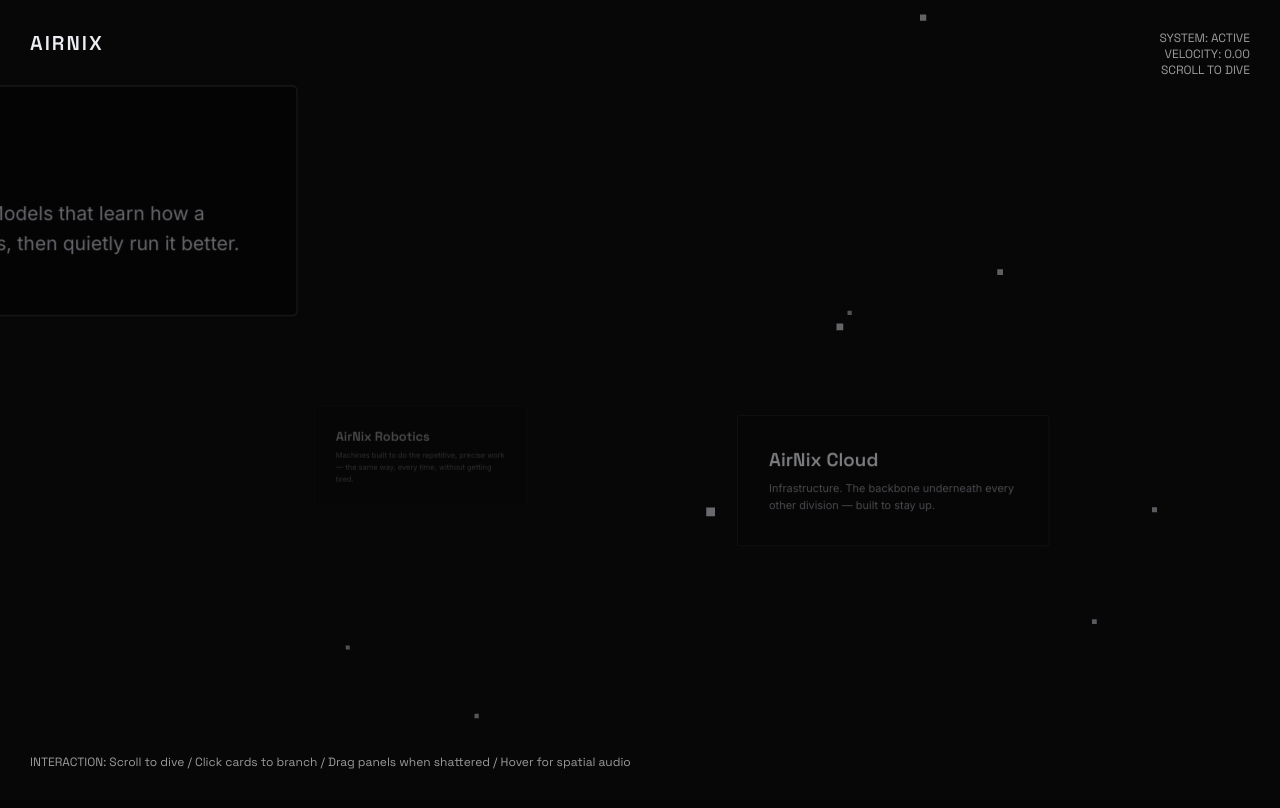
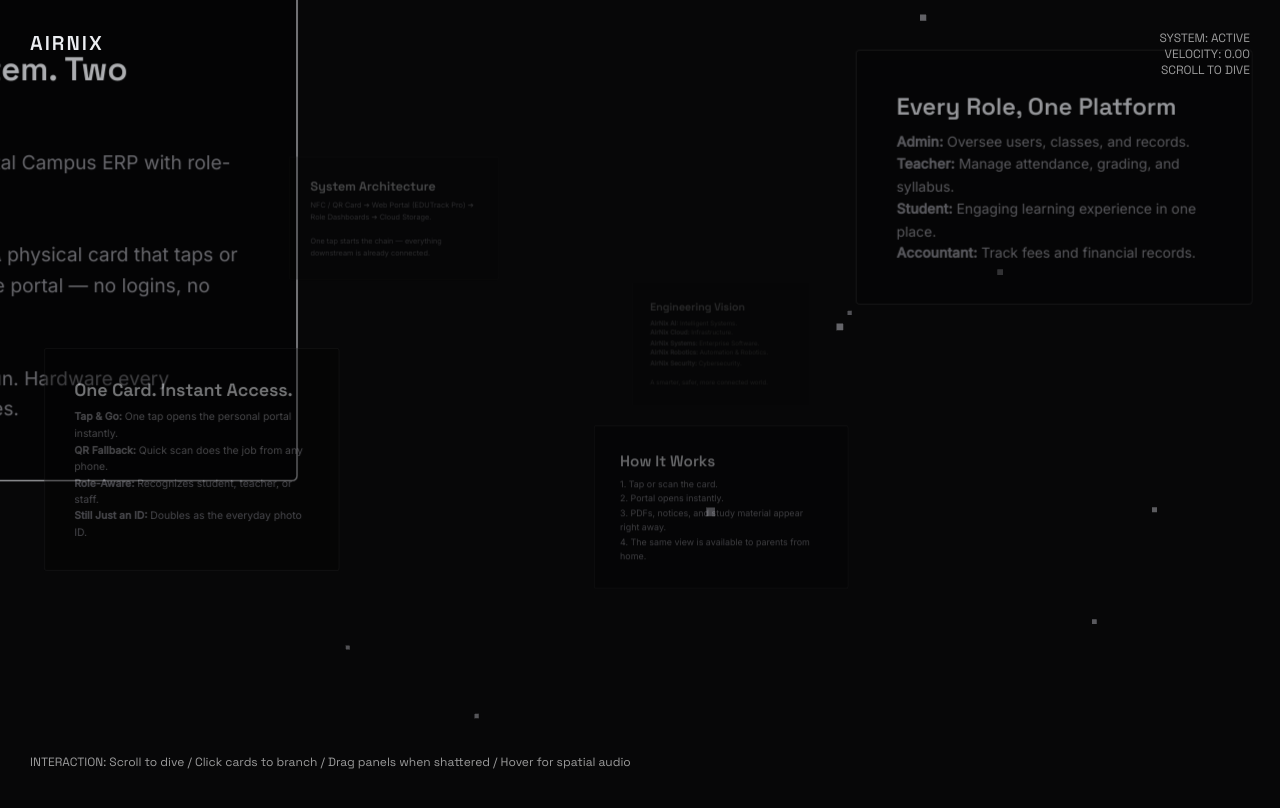
Before and after one commit to riishilmmehta/AIRNIX, a plain HTML site: page index.html in a window 1280 px wide. Shown: the top 808 px of the page. Drawn offline with nearby package versions, Linux system fonts and the light colour scheme; animation ran at ten frames a second.

Commit message:
Update 3D panels with Smart Campus Ecosystem presentation content

```diff
--- a/index.html
+++ b/index.html
@@ -51,22 +51,40 @@
 <div id="webgl-container"></div>
 
 <div class="css3d-container" id="css-container">
-  <div class="css3d-object" id="card-ai">
+  <div class="css3d-object" id="card-ecosystem">
     <div class="section-card">
-      <h2>AirNix AI</h2>
-      <p>Intelligent Systems. Models that learn how a business actually runs, then quietly run it better.</p>
+      <h2>One Ecosystem. Two Layers.</h2>
+      <p><b>EDUTrack Pro:</b> A digital Campus ERP with role-based panels.<br><br><b>Smart NFC ID Card:</b> A physical card that taps or scans straight into the portal — no logins, no paperwork.<br><br>Software your staff run. Hardware every student already carries.</p>
     </div>
   </div>
-  <div class="css3d-object" id="card-cloud">
+  <div class="css3d-object" id="card-platform">
     <div class="section-card">
-      <h2>AirNix Cloud</h2>
-      <p>Infrastructure. The backbone underneath every other division — built to stay up.</p>
+      <h2>Every Role, One Platform</h2>
+      <p><b>Admin:</b> Oversee users, classes, and records.<br><b>Teacher:</b> Manage attendance, grading, and syllabus.<br><b>Student:</b> Engaging learning experience in one place.<br><b>Accountant:</b> Track fees and financial records.</p>
     </div>
   </div>
-  <div class="css3d-object" id="card-robotics">
+  <div class="css3d-object" id="card-card">
     <div class="section-card">
-      <h2>AirNix Robotics</h2>
-      <p>Machines built to do the repetitive, precise work — the same way, every time, without getting tired.</p>
+      <h2>One Card. Instant Access.</h2>
+      <p><b>Tap & Go:</b> One tap opens the personal portal instantly.<br><b>QR Fallback:</b> Quick scan does the job from any phone.<br><b>Role-Aware:</b> Recognizes student, teacher, or staff.<br><b>Still Just an ID:</b> Doubles as the everyday photo ID.</p>
+    </div>
+  </div>
+  <div class="css3d-object" id="card-workflow">
+    <div class="section-card">
+      <h2>How It Works</h2>
+      <p>1. Tap or scan the card.<br>2. Portal opens instantly.<br>3. PDFs, notices, and study material appear right away.<br>4. The same view is available to parents from home.</p>
+    </div>
+  </div>
+  <div class="css3d-object" id="card-architecture">
+    <div class="section-card">
+      <h2>System Architecture</h2>
+      <p>NFC / QR Card ➔ Web Portal (EDUTrack Pro) ➔ Role Dashboards ➔ Cloud Storage.<br><br>One tap starts the chain — everything downstream is already connected.</p>
+    </div>
+  </div>
+  <div class="css3d-object" id="card-vision">
+    <div class="section-card">
+      <h2>Engineering Vision</h2>
+      <p><b>AirNix AI:</b> Intelligent Systems.<br><b>AirNix Cloud:</b> Infrastructure.<br><b>AirNix Systems:</b> Enterprise Software.<br><b>AirNix Robotics:</b> Automation & Robotics.<br><b>AirNix Security:</b> Cybersecurity.<br><br>A smarter, safer, more connected world.</p>
     </div>
   </div>
 </div>
@@ -291,9 +309,12 @@ function playHoverSound(pos) {
 }
 
 const anchors = [
-  { id: 'card-ai', pos: new THREE.Vector3(-15, 5, 5) },
-  { id: 'card-cloud', pos: new THREE.Vector3(15, -5, -15) },
-  { id: 'card-robotics', pos: new THREE.Vector3(-10, -8, -35) }
+  { id: 'card-ecosystem', pos: new THREE.Vector3(-15, 5, 5) },
+  { id: 'card-platform', pos: new THREE.Vector3(15, 8, -5) },
+  { id: 'card-card', pos: new THREE.Vector3(-20, -5, -15) },
+  { id: 'card-workflow', pos: new THREE.Vector3(10, -10, -25) },
+  { id: 'card-architecture', pos: new THREE.Vector3(-12, 10, -35) },
+  { id: 'card-vision', pos: new THREE.Vector3(18, -2, -45) }
 ];
 
 let manualCameraOverride = false;
```
